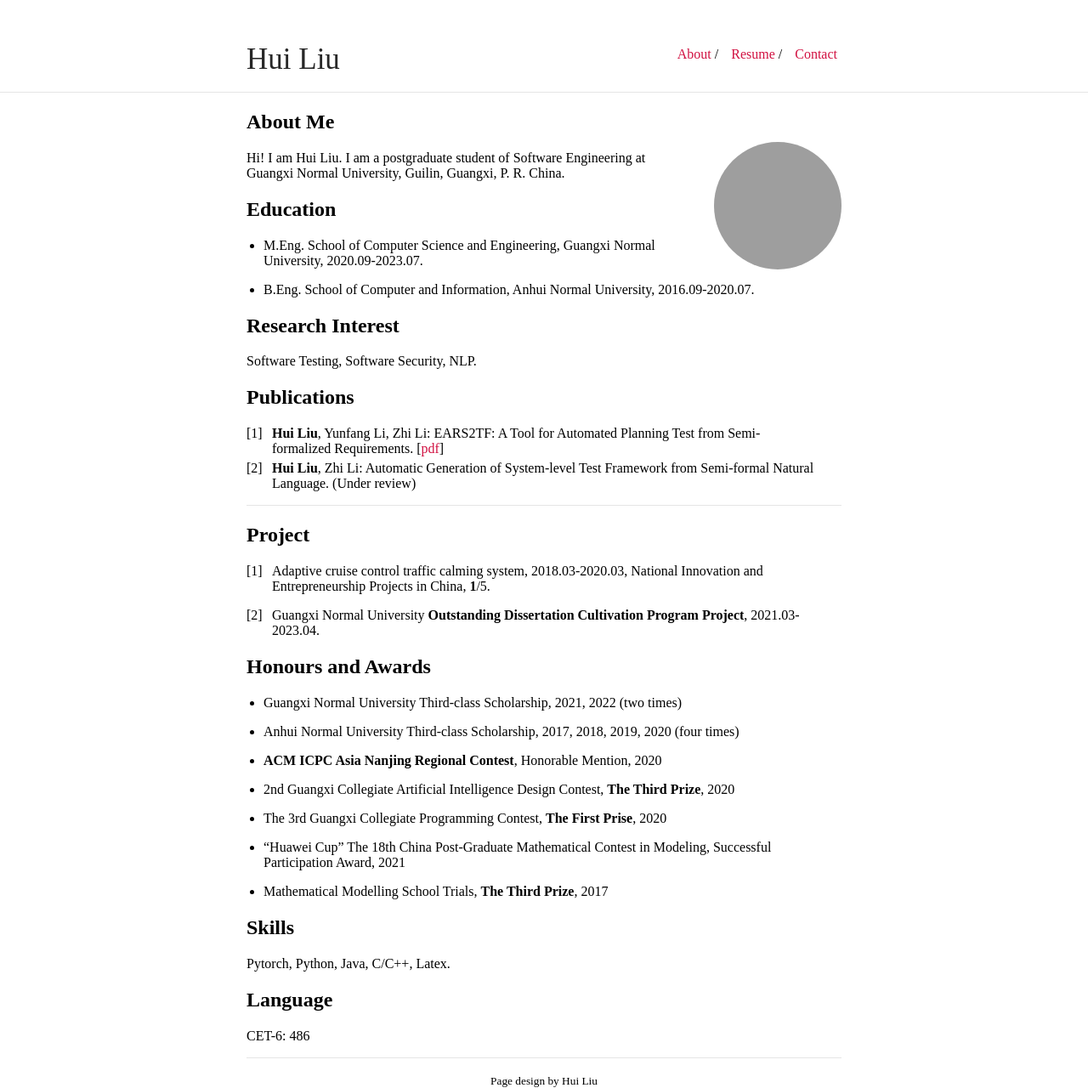
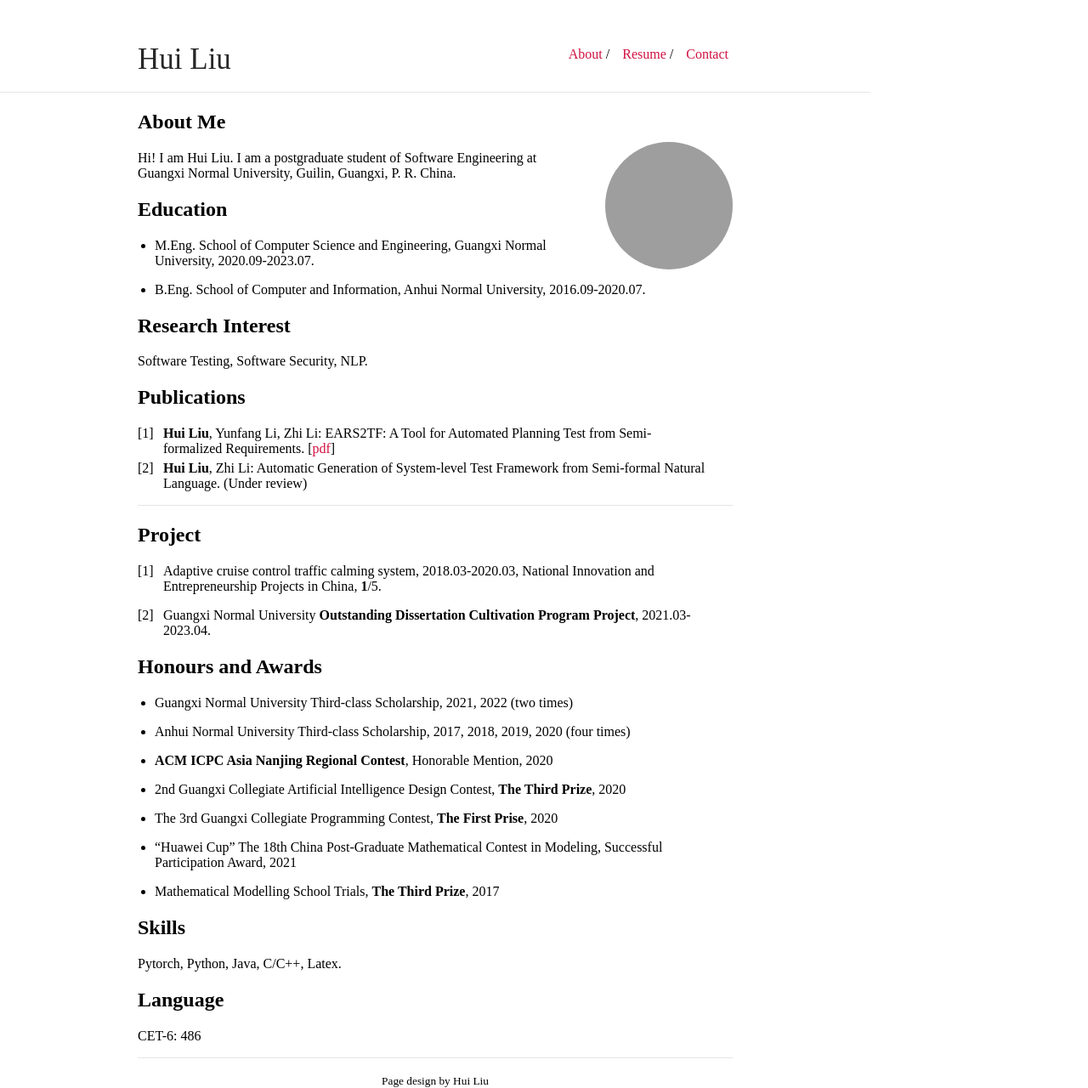
Before and after one commit to aloeordown/huiliu, a Jekyll site: the page built from index.md, in a window 1280 px wide. Shown: the whole page at 85% size. Built offline with Jekyll 4.4.1, drawn with Linux system fonts in a browser that asks for light colours; our own code applies the rules of GitHub Pages for plain Markdown files; grey boxes are pictures that could not be loaded.

Commit message:
Update _style.scss

```diff
--- a/_sass/_style.scss
+++ b/_sass/_style.scss
@@ -13,7 +13,7 @@ body {
     margin: 0;
     font-family: "Times New Roman";
     height: 100%;
-    weight: 80%;
+    width: 80%;
 }
 a {
     text-decoration: none;
```
